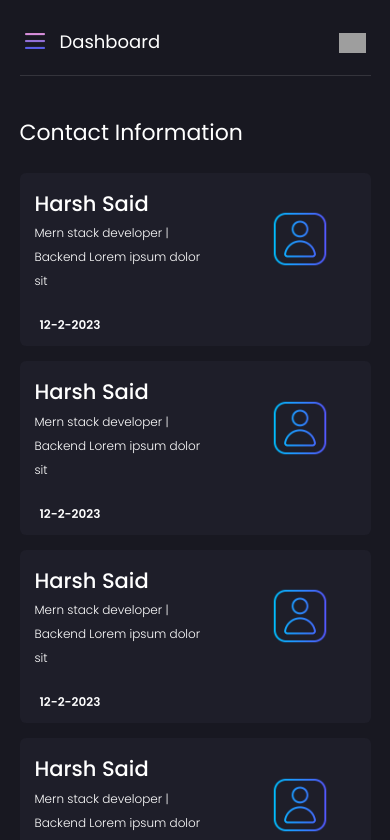
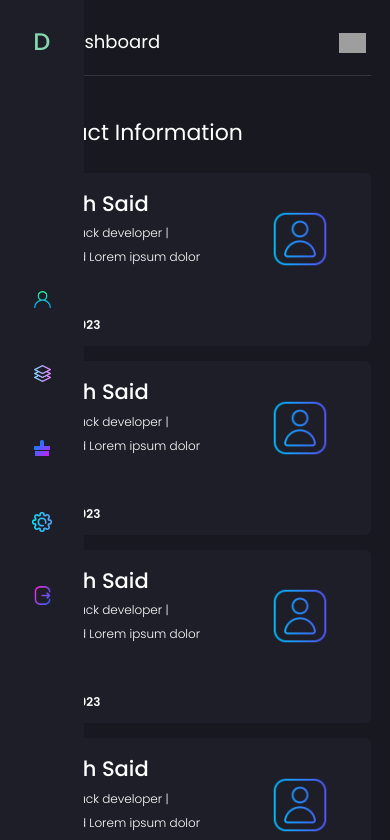
Before and after one commit to codefreakkk/devsinfo, a React (Create React App) app: page /contact in a window 390 px wide. Shown: the top 840 px of the page. Built offline with nearby package versions, Linux system fonts and the light colour scheme; grey boxes are pictures that could not be loaded.

Commit message:
added redux and completed sidebar

```diff
--- a/package.json
+++ b/package.json
@@ -11,8 +11,10 @@
     "@testing-library/user-event": "^13.5.0",
     "react": "^18.2.0",
     "react-dom": "^18.2.0",
+    "react-redux": "^8.0.5",
     "react-router-dom": "^6.6.2",
     "react-scripts": "^5.0.1",
+    "redux": "^4.2.0",
     "web-vitals": "^2.1.4"
   },
   "scripts": {
--- a/src/App.js
+++ b/src/App.js
@@ -6,10 +6,13 @@ import Settings from "./components/Settings";
 import Sidebar from "./components/Sidebar";
 import ContactPage from "./components/ContactPage";
 import Themes from "./components/Themes";
+import { Provider } from "react-redux";
+import store from "./store";
 
 function App() {
   return (
     <>
+      <Provider store={store}>
       <div style={{ display: "flex" }}>
         <BrowserRouter>
           <Sidebar />
@@ -30,6 +33,7 @@ function App() {
           </Routes>
         </BrowserRouter>
       </div>
+      </Provider>
     </>
   );
 }
--- /dev/null
+++ b/src/actions/sidebarActions.js
@@ -0,0 +1,5 @@
+export const open = () => {
+    return {
+        type: "TOGGLE"
+    }
+}
--- a/src/components/Home.jsx
+++ b/src/components/Home.jsx
@@ -10,6 +10,7 @@ import Codingprofile from "./Codingprofile";
 import logo from "../assets/images/harsh.jpeg";
 import ProjectsComponent from "./ProjectsComponent";
 import Contact from "./Contact";
+
 
 function Home() {
   return (
--- a/src/components/Navbar.jsx
+++ b/src/components/Navbar.jsx
@@ -1,19 +1,24 @@
 import React from "react";
 import code from "../assets/images/hamburger.png";
 import logout from "../assets/images/exit.png";
+import { useDispatch } from "react-redux";
+import { open } from "../actions/sidebarActions";
+
 function Navbar() {
-
-  // toggle navbar
-  const handleToggle = () => {
-    alert("harsh")
-  }
+  const dispatch = useDispatch();
 
   return (
     <>
       <div className="navbar">
         <div className="navbar_inner">
-          <div className="navbar_profile_heading_sub" onClick={handleToggle}>
-            <img src={code} className="navbar_heading_mobile cursor" height="20" style={{marginRight: "15px"}}/>
+          <div className="navbar_profile_heading_sub">
+            <img
+              src={code}
+              className="navbar_heading_mobile cursor"
+              height="20"
+              style={{ marginRight: "15px" }}
+              onClick={() => dispatch(open())}
+            />
             <span className="navbar_heading_sub cursor">Dashboard</span>
           </div>
           {/* <div className="navbar_heading cursor">Dashboard</div> */}
--- a/src/components/Sidebar.jsx
+++ b/src/components/Sidebar.jsx
@@ -6,10 +6,22 @@ import projects from "../assets/images/projects.png";
 import theme from "../assets/images/theme.png";
 import exit from "../assets/images/logout.png";
 import { NavLink } from "react-router-dom";
+import { useSelector , useDispatch} from "react-redux";
+import {open} from "../actions/sidebarActions"
 
 function Sidebar() {
+  const sidebarState = useSelector((state) => state.toggleSidebar);
+  const dispatch = useDispatch();
+
   return (
-    <div className="sidebar">
+    <div
+      className={sidebarState == true ? "sidebar open" : "close"}
+    >
+      <div
+        className={
+          sidebarState == true ? "dblock" : "dnone"
+        }
+      >
         <div className="sidebar_heading">
           <NavLink to="/" style={{ textDecoration: "none", color: "#83d8ae" }}>
             <span className="sheading">D</span>
@@ -38,7 +50,8 @@ function Sidebar() {
             </div>
           </NavLink>
           <div className="main exit">
-          <img src={exit} height="25" className="blackImg" />
+            <img src={exit} height="25" className="blackImg" onClick={() => dispatch(open())} />
+          </div>
         </div>
       </div>
     </div>
--- a/src/css/style.css
+++ b/src/css/style.css
@@ -17,7 +17,7 @@
     background-color: #181821;
     width: 100%;
     /* height: 100vh; */
-    padding-left: 5%;
+    padding: 0 3%;
 }
 
 .sidebar_heading {
@@ -193,6 +193,7 @@
 
 .navbar_heading_mobile {
     margin-right: 10px;
+    /* display: none; */
 }
 
 .exit {
@@ -594,6 +595,24 @@
     /* background-color: red; */
 }
 
+.open {
+    width: 10vh;
+    transition: .3s;
+}
+
+.close {
+    transition: .3s;
+    width: 0;
+}
+
+.dnone {
+    display: none;
+}
+
+.dblock {
+    display: block;
+}
+
 @media only screen and (max-width: 850px) {
     .home {
         padding: 0;
@@ -604,13 +623,14 @@
     }
     .sidebar {
         /* width: 0; */
-        display: none;
+        /* display: none; */
         z-index: 100;
     }
     .navbar_heading {
         display: none;
     }
     .navbar_heading_mobile {
+        display: block;
         color: #83d8ae;
         font-family: 'Poppins', sans-serif;
         font-size: 20px;
@@ -758,6 +778,7 @@
         display: none;
     }
     .navbar_heading_mobile {
+        display: block;
         color: #83d8ae;
         font-family: 'Poppins', sans-serif;
         font-size: 20px;
--- /dev/null
+++ b/src/reducer/rootReducers.js
@@ -0,0 +1,8 @@
+import toggleSidebar from "./sidebarReducer";
+import {combineReducers} from "redux";
+
+const rootReducers = combineReducers({
+    toggleSidebar
+})
+
+export default rootReducers;
--- /dev/null
+++ b/src/reducer/sidebarReducer.js
@@ -0,0 +1,9 @@
+const initalState = true;
+const toggleSidebar = (state = initalState, action) => {
+    if (action.type == "TOGGLE") {
+        return !state
+    }
+    return state
+}
+
+export default toggleSidebar;
--- /dev/null
+++ b/src/store.js
@@ -0,0 +1,5 @@
+import {createStore} from "redux";
+import rootReducers from "./reducer/rootReducers";
+
+const store = createStore(rootReducers);
+export default store;
```
Also changed, not shown: 1 other file (tests, documents, lock files or other folders). Lines whose indentation alone changed are shown as unchanged.
